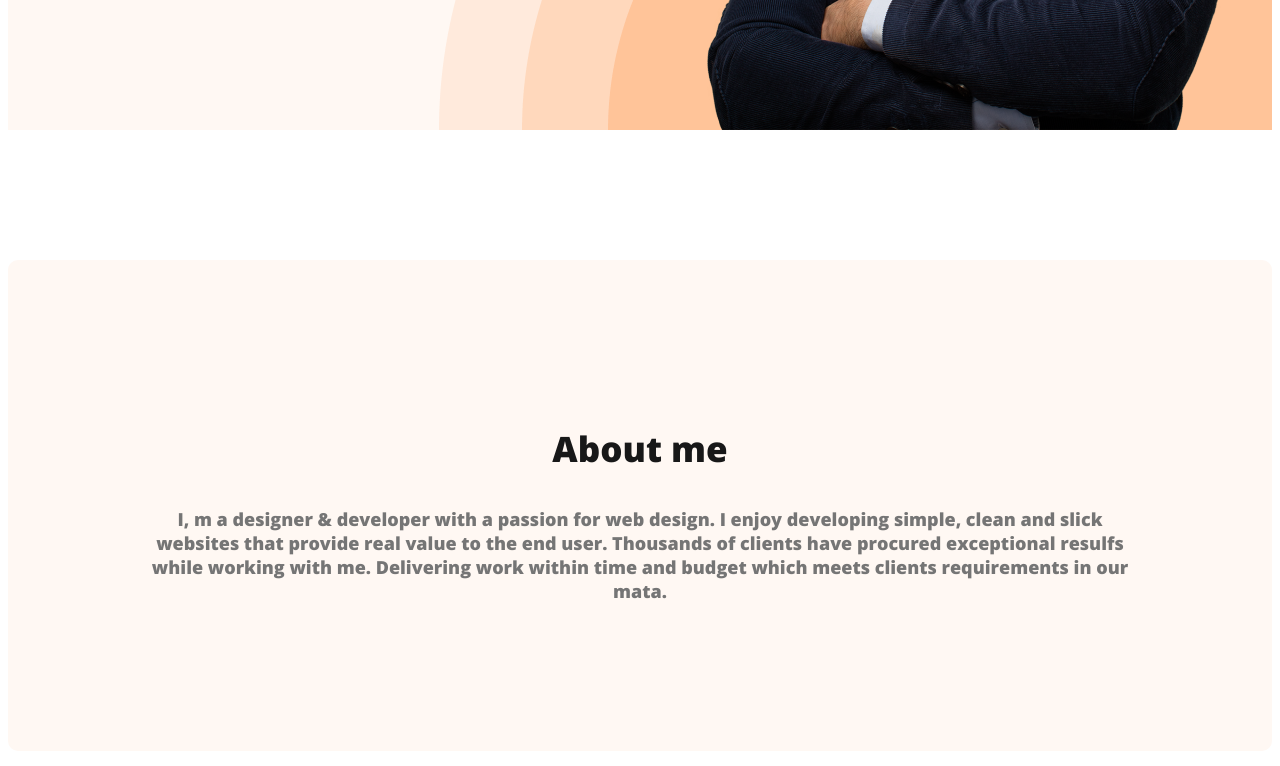
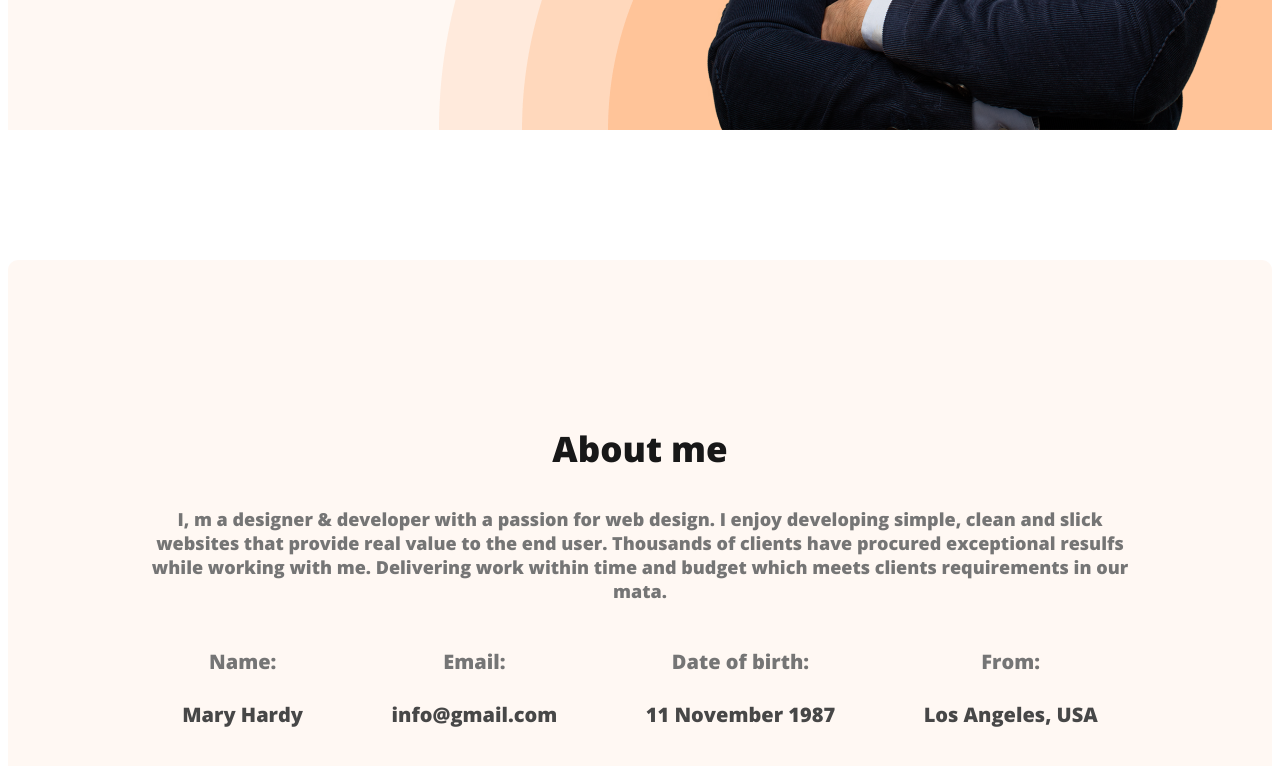
Before and after one commit to NafizFuad9/Developer-portfolio-, a plain HTML site: page index.html in a window 1280 px wide. Shown: the part 752-1518 px from the top of the page. Drawn offline with nearby package versions, Linux system fonts and the light colour scheme.

Commit message:
Added about

```diff
--- a/Styles/portfolio.css
+++ b/Styles/portfolio.css
@@ -110,3 +110,30 @@ font-weight: 700;
   font-weight: 400;
 
 }
+
+main{max-width: 1600px;
+margin:0 auto;}
+
+.aboutInfoContainer{display: flex;
+justify-content: space-around;}
+.aboutInfo{text-align: center;
+
+}
+
+.infoTitle{
+    color:#757575;
+
+    font-size: 20px;
+    font-style: normal;
+    font-weight: 400;
+
+}
+.infoDescription{
+    color: #474747;
+
+font-size: 20px;
+font-style: normal;
+font-weight: 700;
+
+
+}
--- a/index.html
+++ b/index.html
@@ -40,7 +40,31 @@
             <section class="about">
             <h3 class="sectionTitle">About me</h3>
            <p class="secdescripton">I, m a designer & developer with a passion for web design. I enjoy developing simple, clean and slick websites that provide real value to the end user. Thousands of clients have procured exceptional resulfs while working with me. Delivering work within time and budget which meets clients requirements in our mata.</p>
+            <div class="aboutInfoContainer">
+                     <div class="aboutInfo">
+                        <h4 class="infoTitle">Name:</h4>
 
+                        <p class="infoDescription"> Mary Hardy</p>
+                     </div>
+                     <div class="aboutInfo">
+                        <h4 class="infoTitle">Email:</h4>
+
+                        <p class="infoDescription">info@gmail.com</p>
+                     </div>
+                     <div class="aboutInfo">
+                        <h4 class="infoTitle">Date of birth:
+                            </h4>
+                        <p class="infoDescription">11 November 1987</p>
+                     </div>
+                     <div class="aboutInfo">
+                        <h4 class="infoTitle">From:
+                           </h4>
+                        <p class="infoDescription"> Los Angeles, USA</p>
+                     </div>
+
+
+
+            </div>
 
             </section>
 
```
